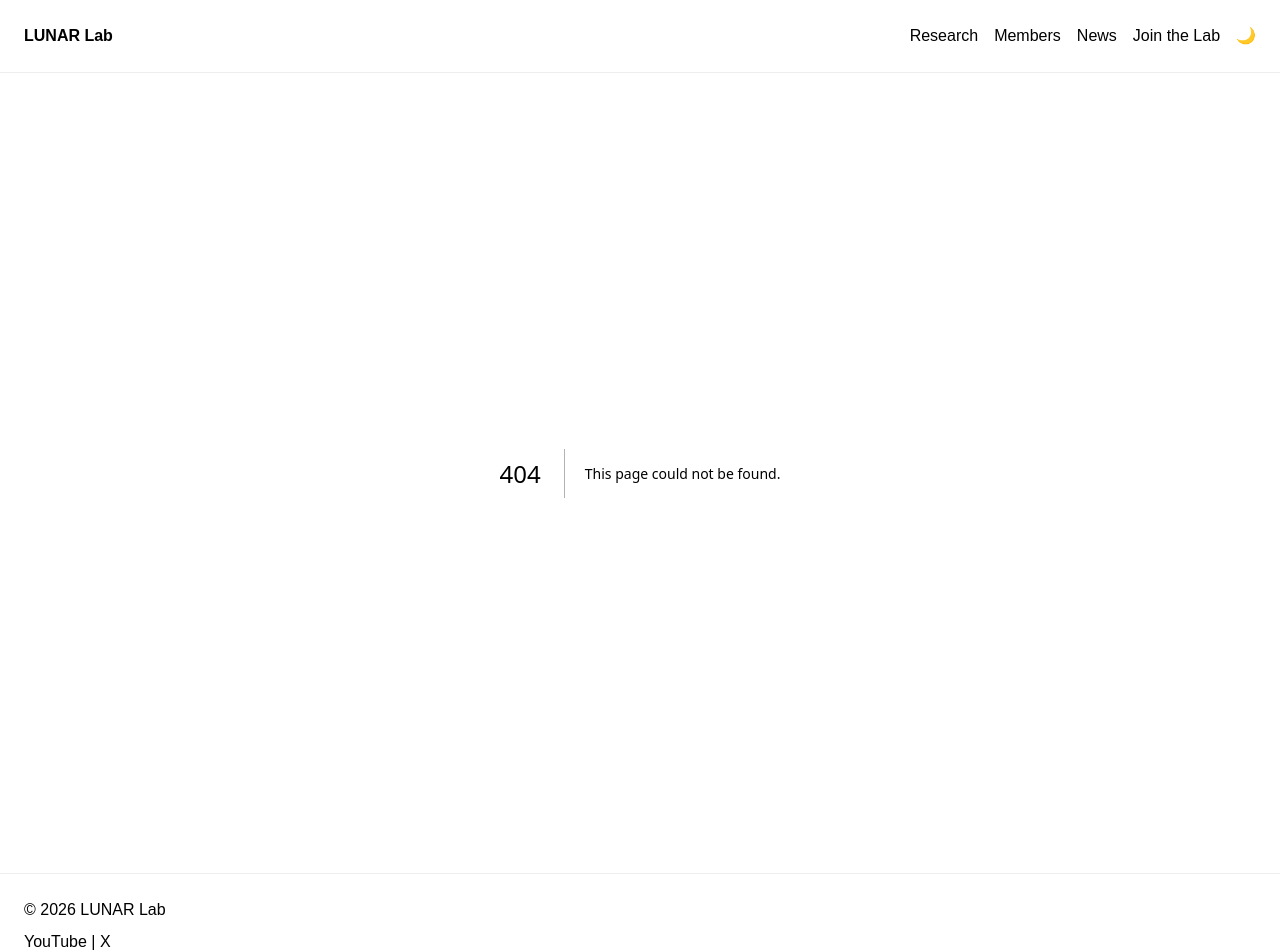
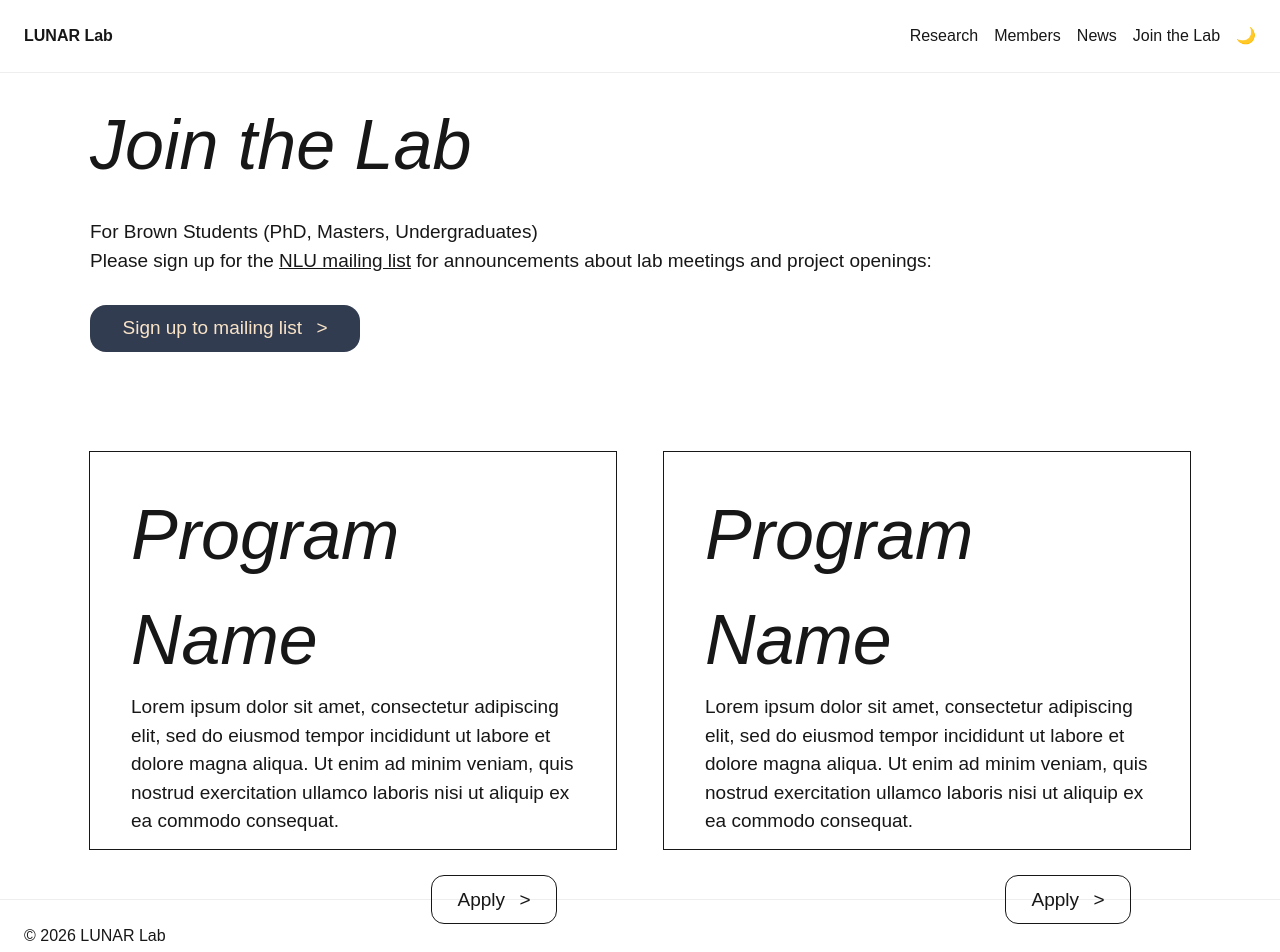
Before and after one commit to fullstackatbrown/project-lunar-lab, a Next.js app: page /join in a window 1280 px wide. Before the commit this address had no page. Shown: the top 952 px of the page. Built offline with nearby package versions, Linux system fonts and the light colour scheme.

Commit message:
feat: added join page

```diff
--- a/app/about/page.tsx
+++ /dev/null
@@ -1,8 +0,0 @@
-export default function AboutPage() {
-    return (
-      <main>
-        <h1>About the Lab</h1>
-        <p>About content will go here.</p>
-      </main>
-    );
-  }
--- a/app/globals.css
+++ b/app/globals.css
@@ -12,9 +12,10 @@
   --font-mono: var(--font-geist-mono);
 }
 
+
 :root[data-theme="dark"] {
   --background: #0a0a0a;
-  --foreground: #ededed;
+  --foreground: #F9E4C8;
 }
 
 
--- /dev/null
+++ b/app/join/page.tsx
@@ -0,0 +1,38 @@
+"use client"
+import { useRouter } from "next/navigation";
+
+export default function AboutPage() {
+
+  const router = useRouter();
+
+
+    return (
+      <main className="mx-[20px] lg:mx-[90px] mt-[20px] mb-[50px]">
+        <header className="mb-[30px]">
+          <h1 className="italic text-[70px] mb-[20px]">Join the Lab</h1>
+          <div className="text-[19px] mb-[30px]">
+            <p>For Brown Students (PhD, Masters, Undergraduates)</p>
+            <p>Please sign up for the <a href="https://lists.cs.brown.edu/wws/info/nlu" className="cursor-pointer underline">NLU mailing list</a> for announcements about lab meetings and project openings:</p>
+          </div>
+          <button className="text-[19px] text-[#F9E4C8] w-[270px] h-[47px] bg-[#323C50] rounded-2xl cursor-pointer [html[data-theme=dark]_&]:bg-[#F9E4C8] [html[data-theme=dark]_&]:text-[#323C50]" onClick={() => router.push("/about")}>Sign up to mailing list &thinsp; &gt;</button>
+        </header>
+
+        <div className="mt-[50px] lg:mt-[100px]">
+          <ul className="flex flex-col lg:flex-row gap-[48px] w-full">
+            <li className="flex flex-col flex-1 outline outline-[1px] h-[397px] px-[30px] lg:pl-[41px] py-[31px]">
+                <h2 className="italic text-[70px]">Program Name</h2>
+                <p className="text-[19px] lg:w-[450px]">Lorem ipsum dolor sit amet, consectetur adipiscing elit, sed do eiusmod tempor incididunt ut labore et dolore magna aliqua. Ut enim ad minim veniam, quis nostrud exercitation ullamco laboris nisi ut aliquip ex ea commodo consequat. </p>
+                <button className="self-end w-[124px] h-[47px] text-[19px] outline outline-[1px] rounded-xl px-[13px] py-[10px]  mt-[40px] mr-[30px] cursor-pointer" onClick={() => router.push("/about")}>Apply &thinsp; &gt;</button>
+            </li>
+            <li className="flex flex-col flex-1 outline outline-[1px] h-[397px] px-[30px] lg:pl-[41px] py-[31px]">
+                <h2 className="italic text-[70px]">Program Name</h2>
+                <p className="text-[19px] lg:w-[450px]">Lorem ipsum dolor sit amet, consectetur adipiscing elit, sed do eiusmod tempor incididunt ut labore et dolore magna aliqua. Ut enim ad minim veniam, quis nostrud exercitation ullamco laboris nisi ut aliquip ex ea commodo consequat. </p>
+                <button className="self-end w-[124px] h-[47px] text-[19px] outline outline-[1px] rounded-xl px-[13px] py-[10px] mt-[40px] mr-[30px] cursor-pointer" onClick={() => router.push("/about")}>Apply &thinsp; &gt;</button>
+            </li>
+          </ul>
+        </div>
+
+
+      </main>
+    );
+  }
--- a/components/layout/NavLinks.tsx
+++ b/components/layout/NavLinks.tsx
@@ -7,7 +7,7 @@ const links = [
   { href: "/publications", label: "Research" },
   { href: "/member", label: "Members" },
   { href: "/blog", label: "News" },
-  { href: "/about", label: "Join the Lab" },
+  { href: "/join", label: "Join the Lab" },
 ];
 
 export default function NavLinks() {
```
